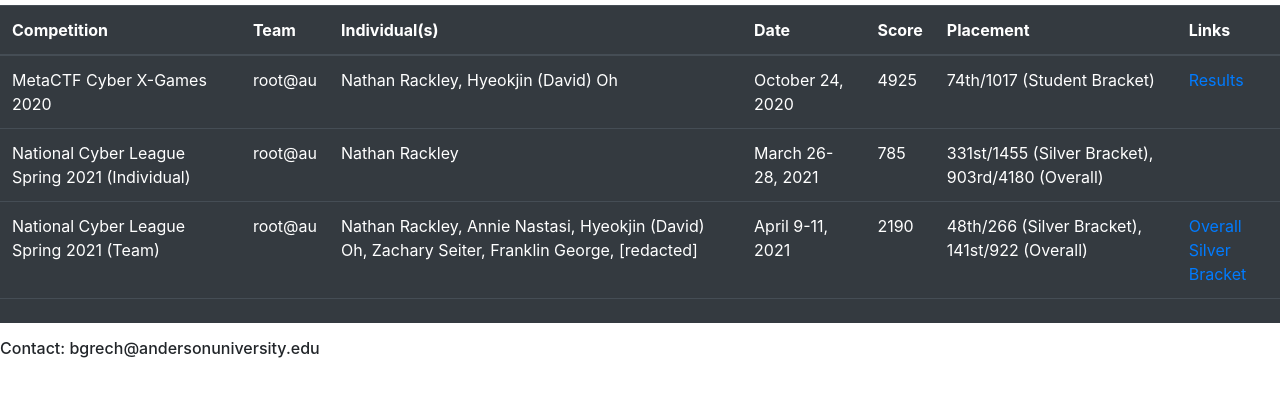
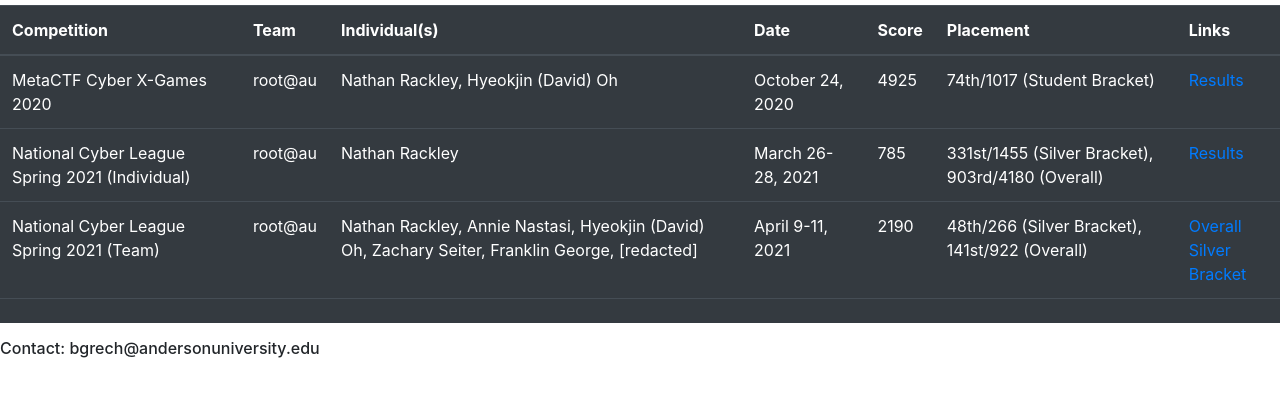
Before and after one commit to au-bgrech/scoreboard, a plain HTML site: page index.html in a window 1280 px wide. Shown: the part 51-448 px from the top of the page. Drawn offline with nearby package versions, Linux system fonts and the light colour scheme.

Commit message:
Update index.html

```diff
--- a/index.html
+++ b/index.html
@@ -48,7 +48,7 @@
       <td>March 26-28, 2021</td>
       <td>785</td>
       <td>331st/1455 (Silver Bracket), 903rd/4180 (Overall)</td>
-      <td> </td>
+      <td><a href="/items/NCL2021Ind-Rackley.png">Results</a></td>
     </tr>    <tr>
       <td>National Cyber League Spring 2021 (Team)</td>
       <td>root@au</td>
```
